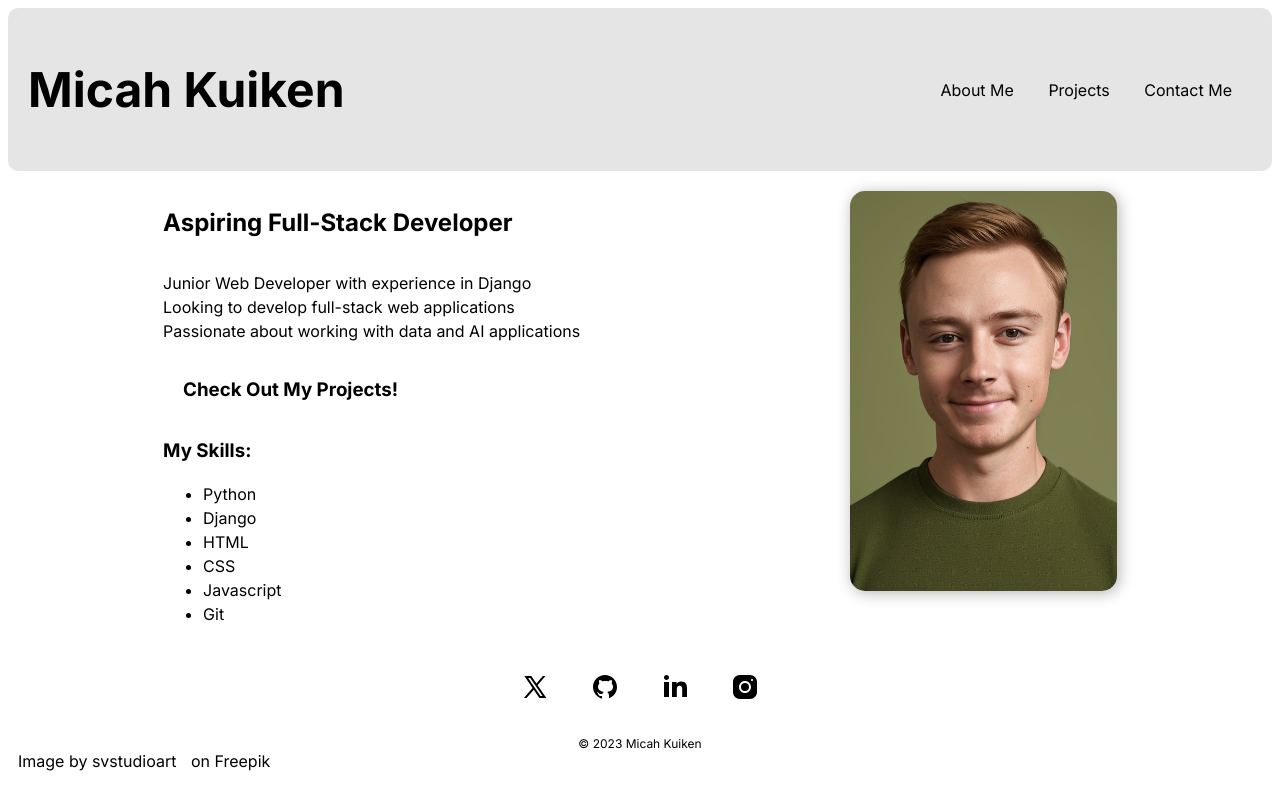
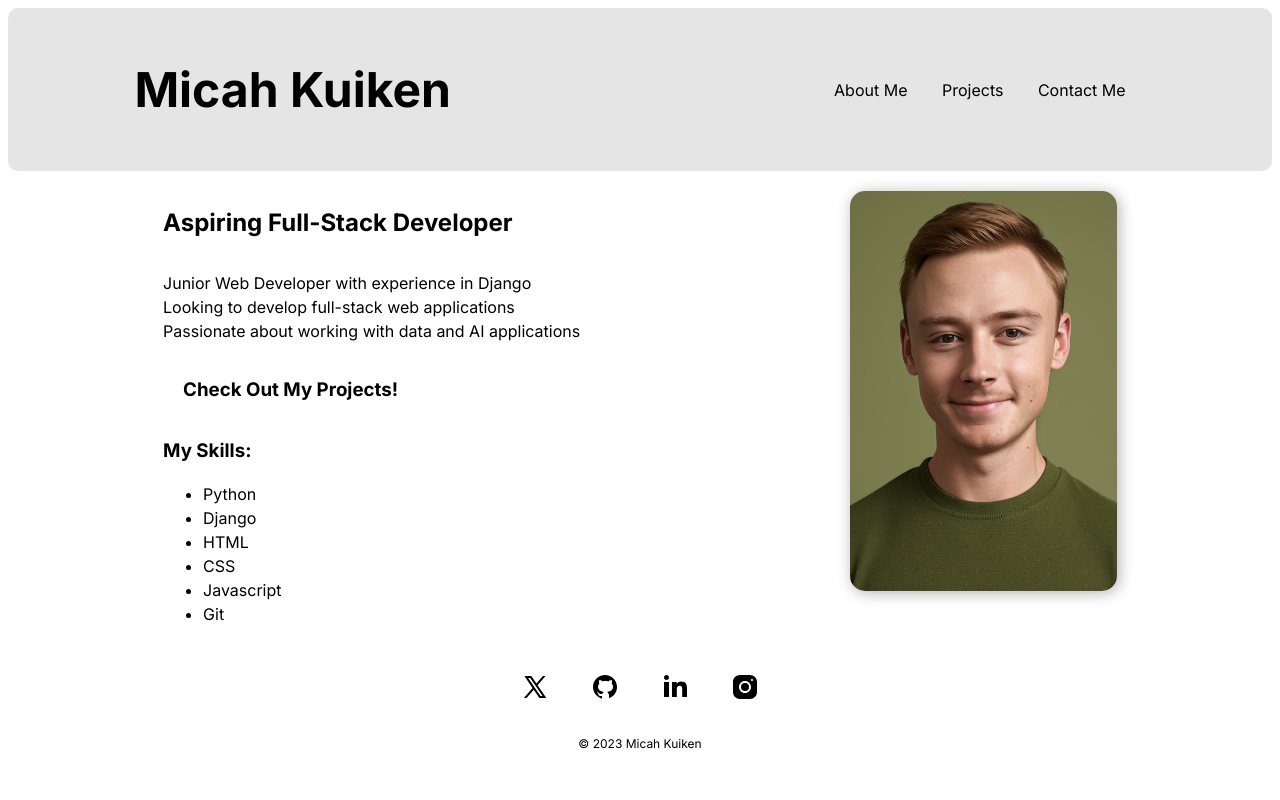
Before and after one commit to makuiken/portfolio, a plain HTML site: page index.html in a window 1280 px wide. Drawn offline with Linux system fonts and the light colour scheme.

Commit message:
Update footer in index.html and comment out background image in base.css

```diff
--- a/index.html
+++ b/index.html
@@ -57,6 +57,5 @@
             <a href="https://www.instagram.com/micahkuiken" target="_blank" rel="noopener"><img src="./resources/images/icons8-instagram.svg" alt="Instagram"></a>
           </div>
           <p>&copy; 2023 Micah Kuiken</p>
-          <a href="https://www.freepik.com/free-vector/modern-stylish-texture-background_15678942.htm#page=4&query=grey%20pattern&position=32&from_view=search&track=ais&uuid=9c298d85-1ef4-42aa-b624-6de02861845c">Image by svstudioart</a> on Freepik
     </footer>
 </html>
--- a/resources/css/base.css
+++ b/resources/css/base.css
@@ -11,15 +11,15 @@ header {
   margin-bottom: 20px;
   background-color: rgba(0, 0, 0, 0.1);
   border-radius: 10px;
-  padding-inline: 20px;
+  padding-inline: 10%;
 }
 
-body {
+/*body {
   background-image: url(/resources/images/background-image.jpg);
   background-repeat: no-repeat;
   background-size: cover;
   background-position: center;
-}
+}*/
 
 h1 {
   font-size: 3rem;
```
